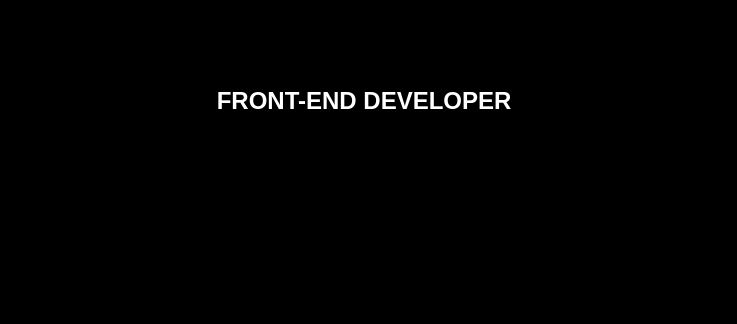
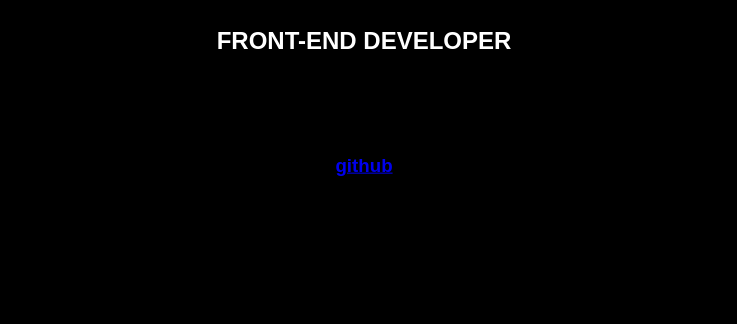
Before and after one commit to dyrkow/dyrkow.github.io, a plain HTML site: page index.html in a window 1280 px wide. Shown: the part 476-800 px from the top of the page, without its empty margins (276-1013 px from the left). Drawn offline with Linux system fonts and the light colour scheme.

Commit message:
Update index.html

```diff
--- a/index.html
+++ b/index.html
@@ -11,6 +11,10 @@
         }
         h1 {
           font-size: 150px;
+        }
+        h3 {
+          margin-top: 100px;
+          color: white;
         }
         .center {
           position: absolute;
@@ -26,6 +30,7 @@
     <div class="center">
         <h1>DYRKOW</h1>
         <h2>FRONT-END DEVELOPER</h2>
+        <h3><a href="https://github.com/dyrkow">github</a></h3>
     </div>
   </body>
 </html>
```
